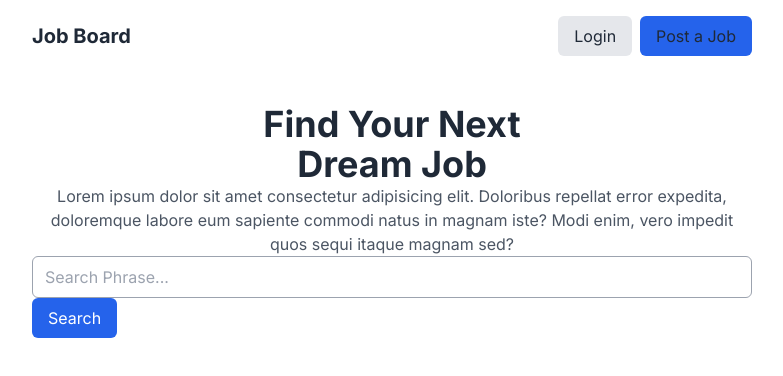
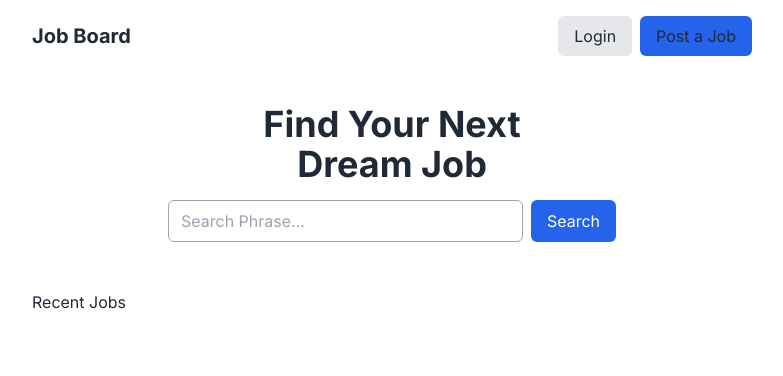
Before and after one commit to shelleycoop/Job-Board, a Next.js app: page / in a window 1280 px wide. Shown: the top 376 px of the page, without its empty margins (248-1031 px from the left). Built offline with nearby package versions, Linux system fonts and the light colour scheme.

Commit message:
Homepage 2

```diff
--- a/src/app/components/Hero.tsx
+++ b/src/app/components/Hero.tsx
@@ -4,17 +4,20 @@ export default function Hero (){
         <h1 className="text-4xl font-bold text-center">
             Find Your Next <br/> Dream Job
         </h1>
-        <p className="text-center text-gray-600">Lorem ipsum dolor sit amet consectetur
+        {/* <p className="text-center text-gray-600 mt-2">Lorem ipsum dolor sit amet consectetur
             adipisicing elit. Doloribus repellat error expedita, doloremque labore eum
             sapiente commodi natus in magnam iste? Modi enim, vero impedit quos sequi
-            itaque magnam sed?</p>
-        <form>
+            itaque magnam sed?
+        </p> */}
+        <form className="flex gap-2 mt-4 max-w-md mx-auto">
             <input
              type="search"
              className="border border-gray-400 w-full py-2 px-3 rounded-md"
              placeholder="Search Phrase..."/>
 
-            <button className="bg-blue-600 text-white py-2 px-4 rounded-md">Search</button>
+            <button className="bg-blue-600 text-white py-2 px-4 rounded-md">
+                Search
+            </button>
         </form>
     </section>
 )
--- /dev/null
+++ b/src/app/components/Jobs.tsx
@@ -0,0 +1,7 @@
+export default function Jobs() {
+    return (
+        <>
+            <h2>Recent Jobs</h2>
+        </>
+    )
+}
--- a/src/app/page.tsx
+++ b/src/app/page.tsx
@@ -1,9 +1,14 @@
 import { Anybody } from "next/font/google";
 import Hero from "./components/Hero";
+import Jobs from "./components/Jobs";
 
 
 export default function Home() {
   return (
-    <Hero/>
+    <>
+      <Hero/>
+      <Jobs/>
+    </>
+
   );
 }
```
